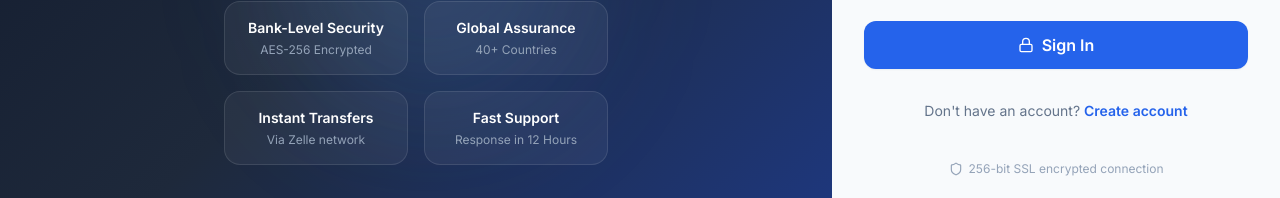
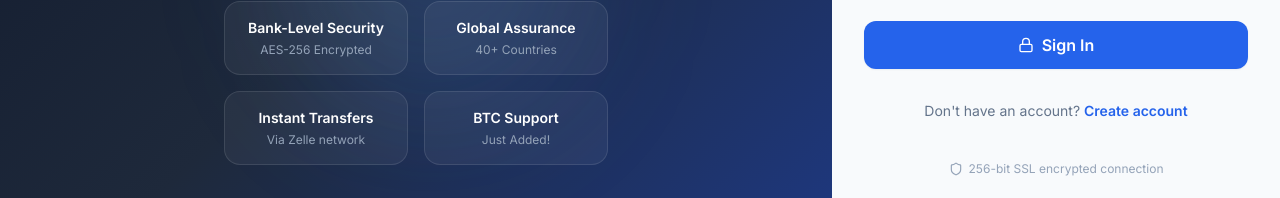
Before and after one commit to cookiebaits/usbicv3b, a React (Vite) app: page /login in a window 1280 px wide. Shown: the part 453-651 px from the top of the page. Built offline with nearby package versions, Linux system fonts and the light colour scheme.

Commit message:
Update LoginPage.tsx

```diff
--- a/src/pages/LoginPage.tsx
+++ b/src/pages/LoginPage.tsx
@@ -110,7 +110,7 @@ export default function LoginPage() {
               { label: 'Bank-Level Security', sub: 'AES-256 Encrypted' },
               { label: 'Global Assurance', sub: '40+ Countries' },
               { label: 'Instant Transfers', sub: 'Via Zelle network' },
-              { label: 'Fast Support', sub: 'Response in 12 Hours' },
+              { label: 'BTC Support', sub: 'Just Added!' },
             ].map((item) => (
               <div key={item.label} className="bg-white/5 border border-white/10 rounded-2xl p-4">
                 <p className="text-white font-semibold text-sm">{item.label}</p>
```
